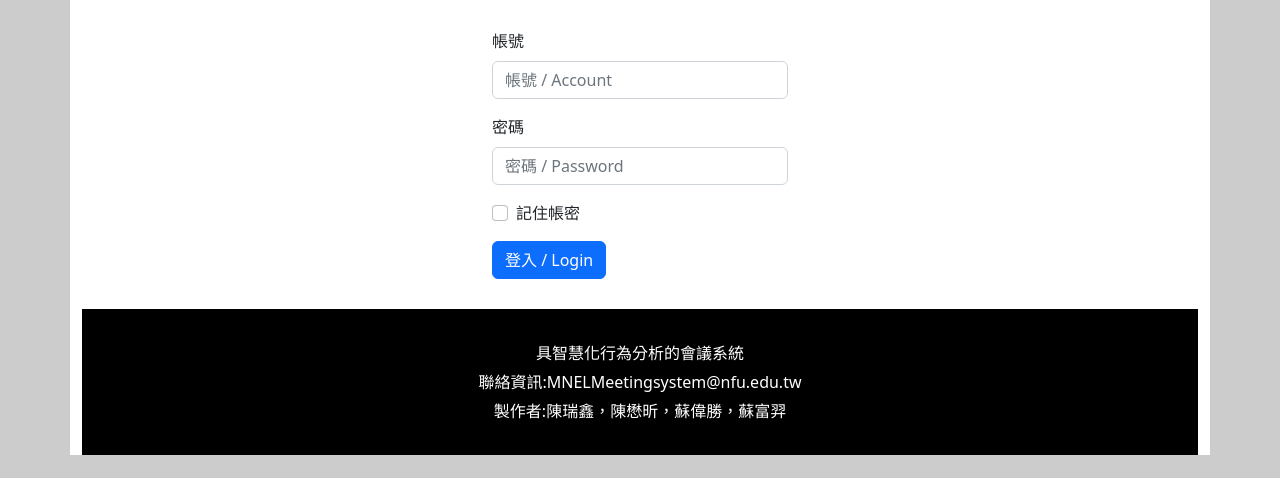
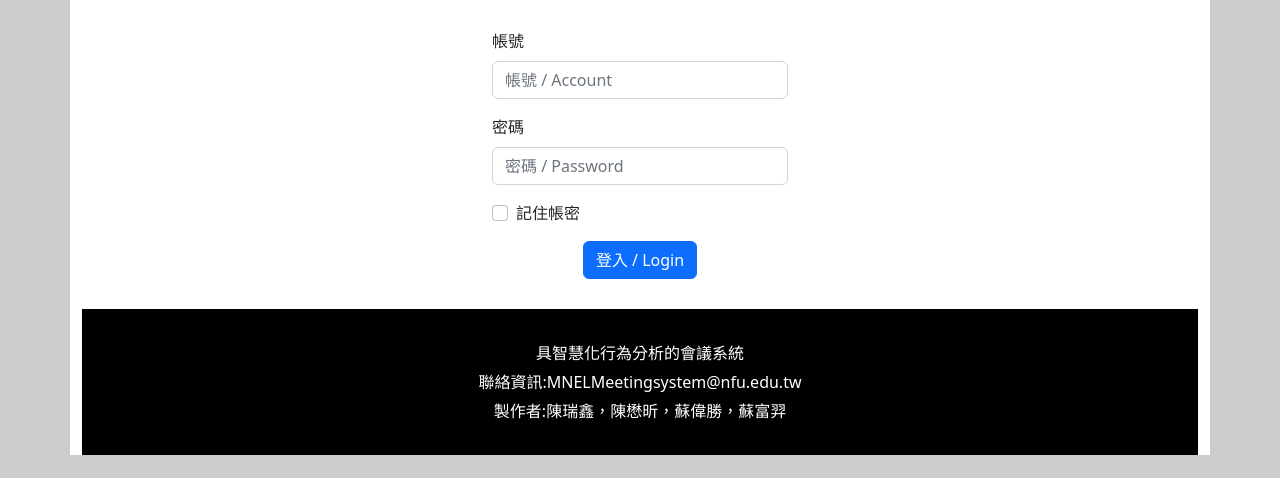
Before and after one commit to BCWizard/nfuMnel-meetingsystem, a PHP site: page /loginpage.php in a window 1280 px wide. Shown: the part 251-729 px from the top of the page. Run offline with PHP 8.4, Linux system fonts and the light colour scheme.

Commit message:
loginbtn location:center

```diff
--- a/htmlPhp/loginpage.php
+++ b/htmlPhp/loginpage.php
@@ -43,19 +43,13 @@ if(isset($_SESSION["userAccount"])){
     <title>會議系統登入頁面</title>
     <link rel="stylesheet" type="text/css" href="css/bootstrap.min.css">
     <link rel="stylesheet" type="text/css" href="webCSS/style.css">
-    <!--
-    <style type="text/css">
-      body{
-        background-color: #cccccc;
-      }
-    </style>-->
 </head>
 <body>
     <script src="js/bootstrap.min.js"></script>
 
     <div class="container">
       <div class="row">
-        <img src="webImage/meeting-title.jpg" alt = "具智慧化行為分析的會議系統" height=250>
+        <img src="webImage/meeting-title.jpg" alt = "具智慧化行為分析的會議系統title" height=250>
       </div>
     </div>
 
@@ -77,7 +71,9 @@ if(isset($_SESSION["userAccount"])){
                   <input type="checkbox" class="form-check-input" id="check">
                   <label class="form-check-label" for="check">記住帳密</label>
                 </div>
-                <button type="submit" class="btn btn-primary">登入 / Login</button>
+                <div id="loginbtn">
+                  <button type="submit" class="btn btn-primary">登入 / Login</button>
+                </div>
             </form>
           </div>
           <div class="col-md-4">
--- a/htmlPhp/webCSS/style.css
+++ b/htmlPhp/webCSS/style.css
@@ -17,3 +17,7 @@ body{
 #loginForm{
     padding: 30px;
 }
+
+#loginbtn{
+    text-align: center;             /*按鈕置中*/
+}
```
